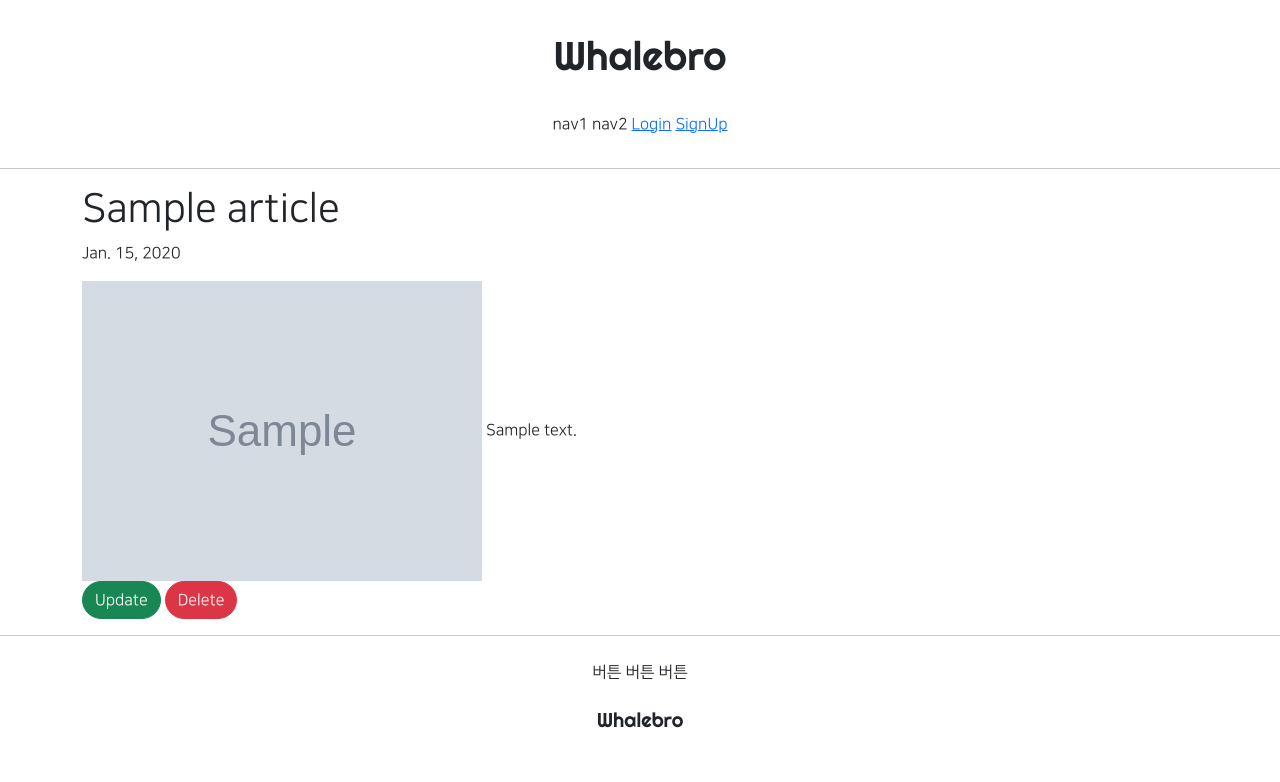
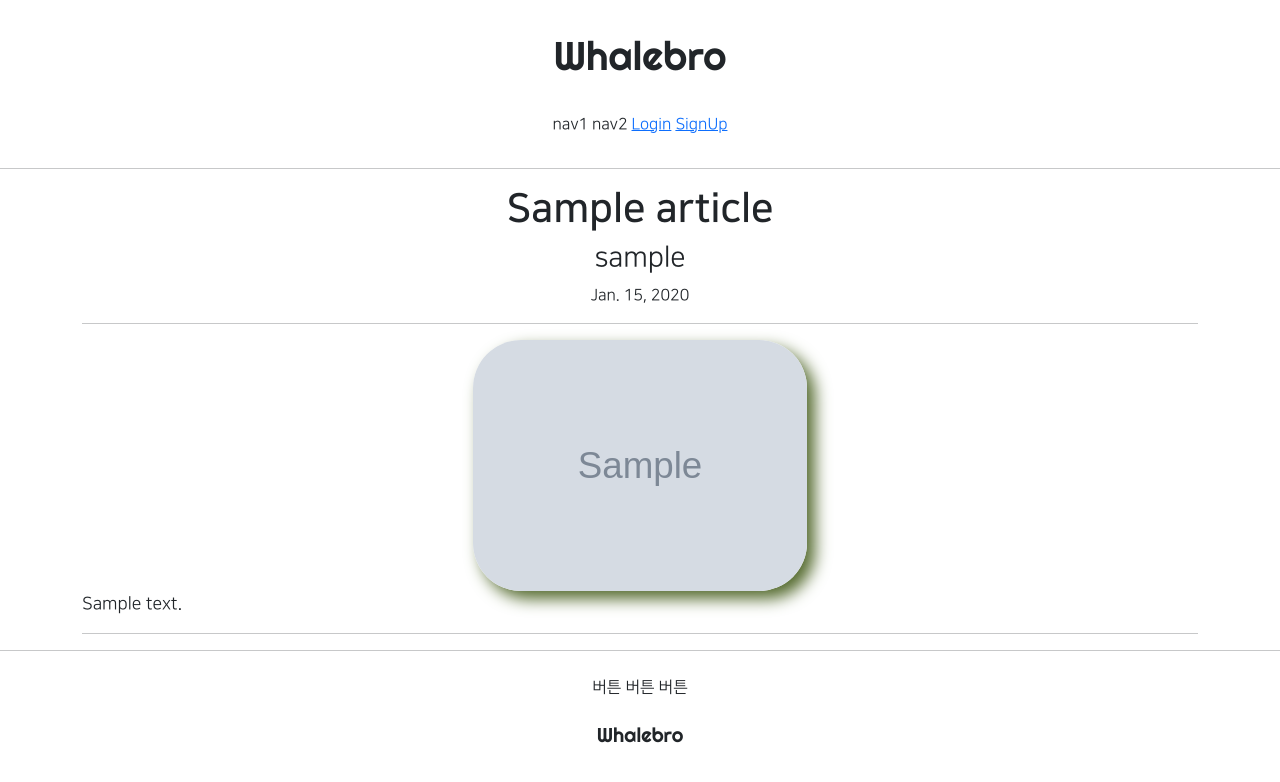
Before and after one commit to tkxksdl2/gis_copy, a Django app: page /articles/detail/1 in a window 1280 px wide. Shown: the top 782 px of the page. Run offline with Django 3.2, Linux system fonts and the light colour scheme; tables that the repository leaves empty hold one stand-in row (values such as "Sample post"); grey boxes marked "Sample" are stand-in pictures; parts of the project's set-up code (start-up, migrations or seed data) failed here and were passed over; some libraries are stand-ins or nearby versions.

Commit message:
gis 08/05 6ban reupload practice 2. Article

```diff
--- a/articleapp/templates/articleapp/detail.html
+++ b/articleapp/templates/articleapp/detail.html
@@ -1,15 +1,23 @@
 {% extends 'base.html' %}
 
 {% block content %}
-    <div class="container">
+    <div class="container text-center">
         <div>
-            <h1>{{ target_article.title }}</h1>
-            <h3>{{ target_article.writer.profile.nickname }}</h3>
+            <h1 class="NNS_B">{{ target_article.title }}</h1>
+            <h3>{{ target_article.writter.profile.nickname }}</h3>
             <p>{{ target_article.created_at }}</p>
         </div>
+
+        <hr>
+
         <div>
-            <img src="{{ target_article.image.url }}">
+            <img src="{{ target_article.image.url }}"
+            class="article_image">
+            <div class="article_content">
             {{ target_article.content}}
+            </div>
+
+            {% if target_article.writter == user %}
             <div>
                 <a href="{% url 'articleapp:update' pk=target_article.pk %}"
                 class="btn btn-success rounded-pill px5">
@@ -20,6 +28,9 @@
                     Delete
                 </a>
             </div>
+            {% endif %}
+
+            <hr>
         </div>
 
 
--- a/articleapp/views.py
+++ b/articleapp/views.py
@@ -19,7 +19,7 @@ class ArticleCreateView(CreateView):
     template_name = 'articleapp/create.html'
 
     def form_valid(self, form):
-        form.instance.writer = self.request.user
+        form.instance.writter = self.request.user
         return super().form_valid(form)
 
     def get_success_url(self):
--- a/static/base.css
+++ b/static/base.css
@@ -39,3 +39,14 @@
 .round-button:hover{
     color: red;
 }
+
+.article_image {
+    width: 30%;
+    border-radius: 3rem;
+    box-shadow: 0.5rem 0.5rem 1rem darkolivegreen;
+}
+
+.article_content{
+    text-align: left;
+    font-size: 1.1rem;
+}
```
